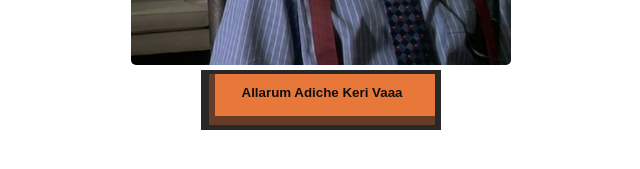
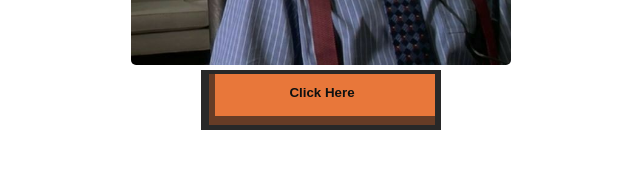
Before and after one commit to Afsalsalu/Motivation, a plain HTML site: page index.html in a window 1280 px wide. Shown: the part 305-474 px from the top of the page, 319-959 px from the left. Drawn offline with Linux system fonts and the light colour scheme.

Commit message:
first commit

```diff
--- a/index.html
+++ b/index.html
@@ -207,7 +207,7 @@
 
         </div>
         <div class="btn-con  clickbutton">
-            <button id="threeD">Allarum Adiche Keri Vaaa</button>
+            <button id="threeD">Click Here</button>
 
         </div>
     </div>
```
